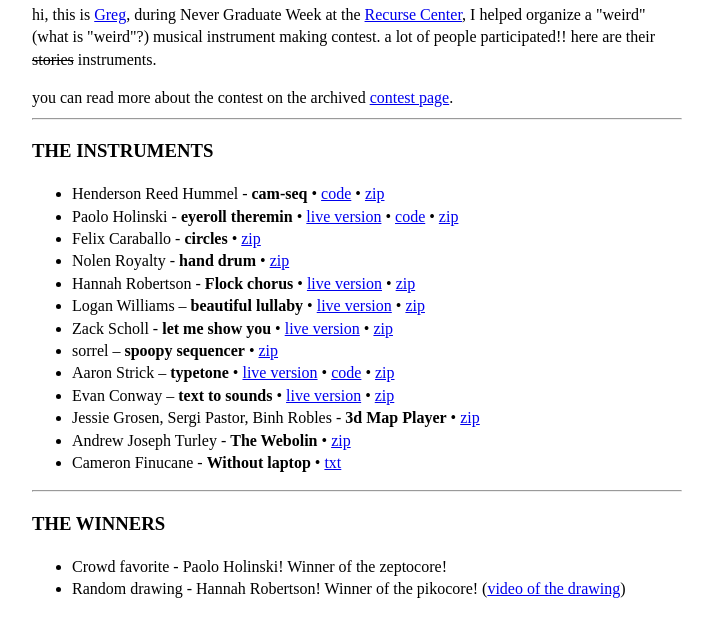
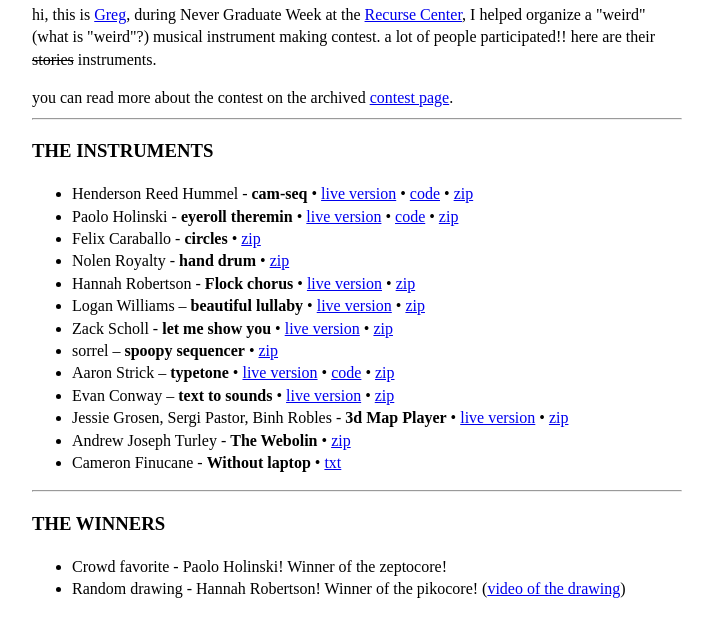
Before and after one commit to gregsadetsky/wambamjam, a plain HTML site: page 2024-post-competition/index.html in a window 1280 px wide. Shown: the part 157-794 px from the top of the page, without its empty margins (283-996 px from the left). Drawn offline with Linux system fonts and the light colour scheme.

Commit message:
Update index.html

```diff
--- a/2024-post-competition/index.html
+++ b/2024-post-competition/index.html
@@ -36,6 +36,7 @@ you can read more about the contest on the archived <a href="../2024-pre-competi
 <ul>
   <li>
     Henderson Reed Hummel - <b>cam-seq</b> •
+    <a href="https://henderson.lol/pages/projects/cam-seq/">live version</a> •
     <a href="https://github.com/hendersonreed/cam-seq">code</a> •
     <a href="https://github.com/gregsadetsky/wambamjam/raw/main/2024-post-competition/instruments/cam-seq-henderson-reed-hummel.zip">zip</a>
   </li>
@@ -84,6 +85,7 @@ you can read more about the contest on the archived <a href="../2024-pre-competi
   </li>
   <li>
     Jessie Grosen, Sergi Pastor, Binh Robles - <b>3d Map Player</b> •
+    <a href="https://binhrobles.com/wambamjam/">live version</a> •
     <a href="https://github.com/gregsadetsky/wambamjam/raw/main/2024-post-competition/instruments/wambamjam-sergi-binh-jessie-jessie.zip">zip</a>
   </li>
   <li>
```
